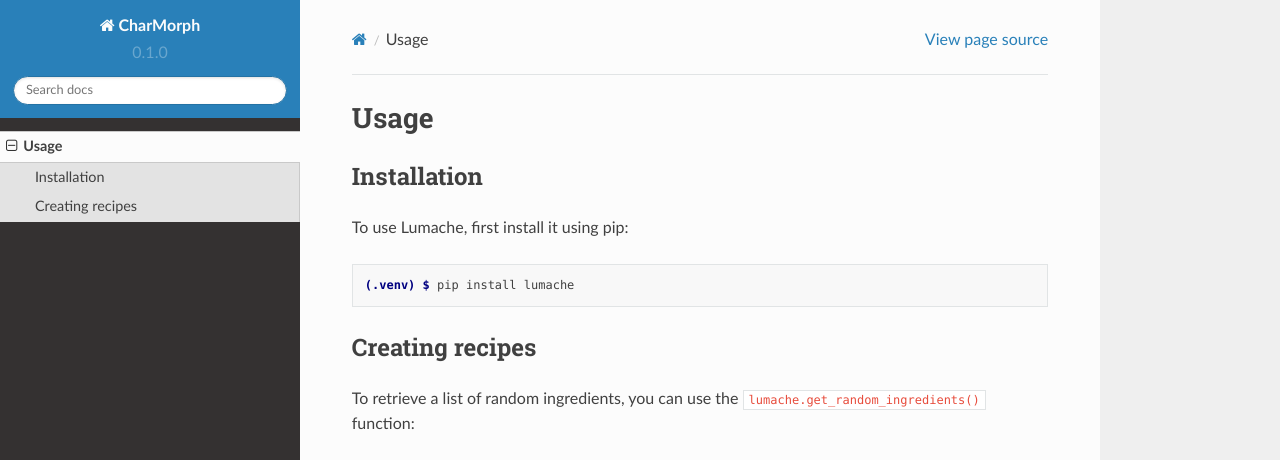
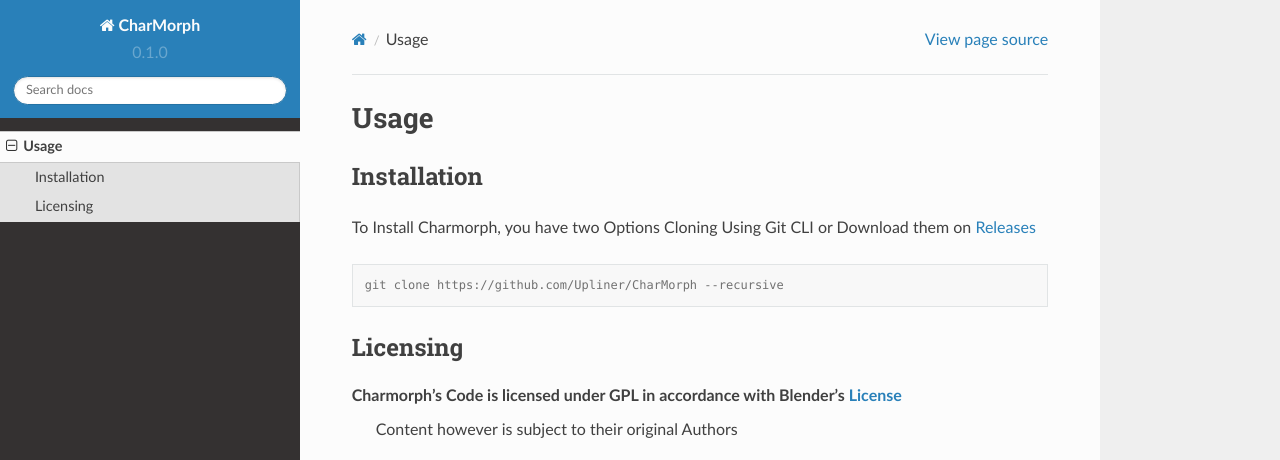
Before and after one commit to seenbuklee/CharMorph_Docs, a Sphinx documentation site: the page built from docs/source/Introduction.rst, in a window 1280 px wide and 1095 px high. Shown: the top 460 px of the window. Built offline with Sphinx 7.4.7 and the Read the Docs theme 2.0.0, drawn with Linux system fonts in a browser that asks for light colours; pages that are not in the unit, such as notebooks, are missing from menus; some of the changed text lies outside the part shown; grey boxes are pictures that could not be loaded.

Commit message:
Update Introduction.rst

```diff
--- a/docs/source/Introduction.rst
+++ b/docs/source/Introduction.rst
@@ -6,28 +6,21 @@
 Installation
 ------------
 
-To use Lumache, first install it using pip:
+To Install Charmorph, you have two Options
+Cloning Using Git CLI or Download them on `Releases <https://github.com/Upliner/CharMorph/releases/>`_
 
 .. code-block:: console
 
-   (.venv) $ pip install lumache
+   git clone https://github.com/Upliner/CharMorph --recursive
 
-Creating recipes
+Licensing
 ----------------
 
-To retrieve a list of random ingredients,
-you can use the ``lumache.get_random_ingredients()`` function:
+Charmorph's Code is licensed under GPL in accordance with Blender's `License <https://www.blender.org/about/license//>`_
+   Content however is subject to their original Authors
 
-.. autofunction:: lumache.get_random_ingredients
+Character Licensing Chart:
 
-The ``kind`` parameter should be either ``"meat"``, ``"fish"``,
-or ``"veggies"``. Otherwise, :py:func:`lumache.get_random_ingredients`
-will raise an exception.
-
-.. autoexception:: lumache.InvalidKindError
-
-For example:
-
->>> import lumache
->>> lumache.get_random_ingredients()
-['shells', 'gorgonzola', 'parsley']
+:Antonia: Creative Commons Attribution
+:MB-Lab: GNU Affero General Public License
+:Reom: Creative Commons Attribution
```
